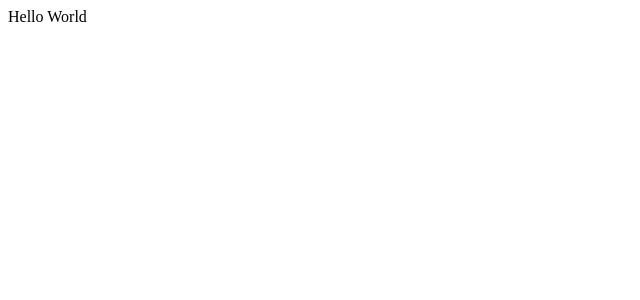
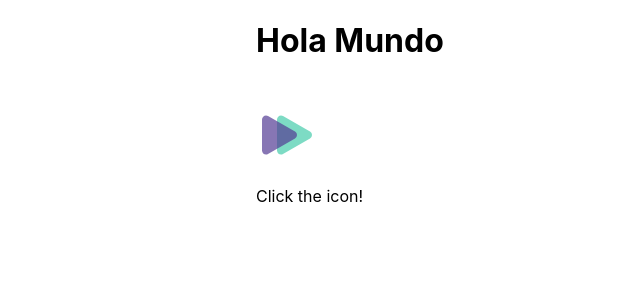
Before and after one commit to vitale232/azure-swapp-play, an Angular app: page / in a window 1280 px wide. Shown: the top 300 px of the page, without its empty margins (0-640 px from the left). Built offline with nearby package versions, Linux system fonts and the light colour scheme.

Commit message:
splash it up a bit

```diff
--- /dev/null
+++ b/src/app/app.component.css
@@ -0,0 +1,32 @@
+/* Based on Fireship tutorial: https://github.com/fireship-io/animated-svg-demo */
+
+#darkGroup {
+  fill: var(--dark-color);
+}
+
+#lightGroup {
+  fill: var(--light-color);
+}
+
+svg {
+  cursor: pointer;
+}
+
+#light1,
+#dark1,
+#light2 {
+  transition: all 1s ease;
+}
+#light2 {
+  transform: translateX(-100%);
+}
+svg:hover #dark1 {
+  transform: translateX(20%);
+}
+svg:hover #light1 {
+  transform: translateX(40%);
+  opacity: 0;
+}
+svg:hover #light2 {
+  transform: translateX(0%);
+}
--- /dev/null
+++ b/src/app/app.component.html
@@ -0,0 +1,38 @@
+<h1>{{ greeting }} {{ value }}</h1>
+
+<svg
+  width="120"
+  height="100"
+  viewBox="0 0 120 100"
+  fill="none"
+  xmlns="http://www.w3.org/2000/svg"
+>
+  <g id="triangles" #triangles>
+    <g id="lightGroup">
+      <path
+        id="light1"
+        opacity="0.7"
+        d="M54.0124 49.5588C56.6782 51.0996 56.6764 54.9484 54.0092 56.4868L27.0029 72.0642C24.3355 73.6027 21.0029 71.6767 21.0043 68.5974L21.0185 37.4181C21.0199 34.3388 24.3543 32.4158 27.0202 33.9568L54.0124 49.5588Z"
+      />
+      <path
+        id="light2"
+        opacity="0.7"
+        d="M39.0124 49.5588C41.6782 51.0996 41.6764 54.9484 39.0092 56.4868L12.0029 72.0642C9.3355 73.6027 6.00289 71.6767 6.00429 68.5974L6.0185 37.4181C6.0199 34.3388 9.35427 32.4158 12.0202 33.9568L39.0124 49.5588Z"
+      />
+    </g>
+    <g id="darkGroup">
+      <path
+        id="dark1"
+        opacity="0.7"
+        d="M39.0124 49.5588C41.6782 51.0996 41.6764 54.9484 39.0092 56.4868L12.0029 72.0642C9.3355 73.6027 6.00289 71.6767 6.00429 68.5974L6.0185 37.4181C6.0199 34.3388 9.35427 32.4158 12.0202 33.9568L39.0124 49.5588Z"
+      />
+    </g>
+  </g>
+  <defs>
+    <clipPath id="clip0">
+      <rect width="120" height="100" fill="white" />
+    </clipPath>
+  </defs>
+</svg>
+
+<div>Click the icon!</div>
--- a/src/app/app.component.ts
+++ b/src/app/app.component.ts
@@ -1,9 +1,44 @@
-import { Component } from '@angular/core';
+import { DOCUMENT } from '@angular/common';
+import {
+  AfterViewInit,
+  Component,
+  ElementRef,
+  Inject,
+  ViewChild,
+} from '@angular/core';
 
+const colors = [
+  'darkred',
+  'darkblue',
+  'green',
+  'orange',
+  'hotpink',
+  'purple',
+  'darkslategray',
+  'darksalmon',
+  'dodgerblue',
+];
 @Component({
   selector: 'app-root',
-  template: `<div>Hello {{value}}</div>`,
+  templateUrl: './app.component.html',
+  styleUrls: ['./app.component.css'],
 })
-export class AppComponent {
-  value = 'World';
+export class AppComponent implements AfterViewInit {
+  greeting = 'Hola';
+  value = 'Mundo';
+
+  @ViewChild('triangles', { static: true })
+  private svg!: ElementRef<SVGElement>;
+
+  constructor(@Inject(DOCUMENT) private document: Document) {}
+
+  ngAfterViewInit(): void {
+    this.svg.nativeElement.onclick = () => {
+      const rando = () => colors[Math.floor(Math.random() * colors.length)];
+      this.document.documentElement.style.cssText = `
+        --dark-color: ${rando()};
+        --light-color: ${rando()};
+      `;
+    };
+  }
 }
--- a/src/styles.css
+++ b/src/styles.css
@@ -0,0 +1,10 @@
+body {
+  font-family: -apple-system, BlinkMacSystemFont, 'Segoe UI', Roboto, Helvetica,
+    Arial, sans-serif, 'Apple Color Emoji', 'Segoe UI Emoji', 'Segoe UI Symbol';
+  margin: 1em 20%;
+}
+
+:root {
+  --dark-color: #543d95;
+  --light-color: #47ccac;
+}
```
